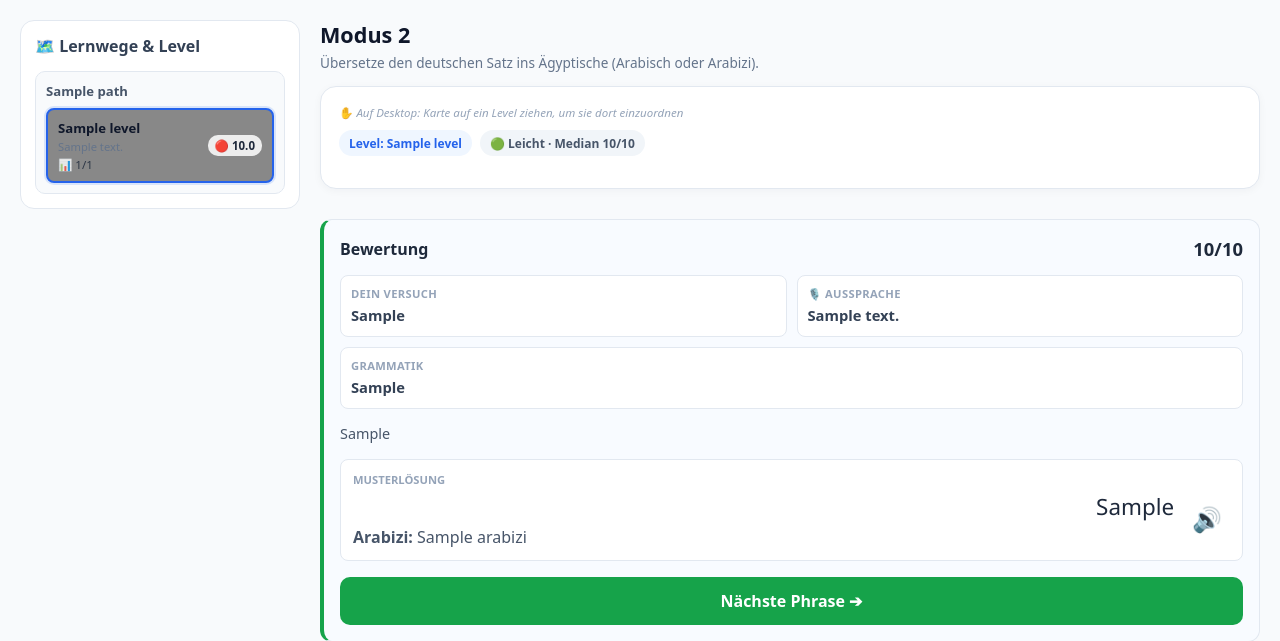
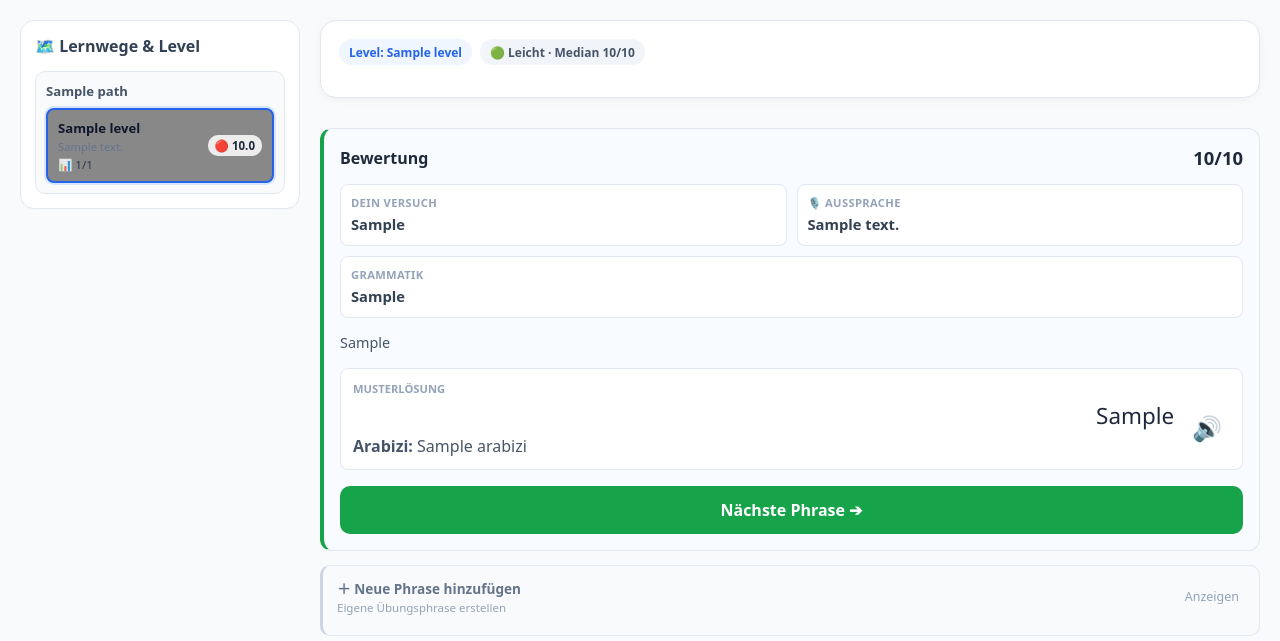
Before and after one commit to sbuersch/egyptian_trainer, a Django app: template learning/templates/learning/path_trainer.html in a window 1280 px wide. Shown: the top 641 px of the page. Run offline with Django 5.2, Linux system fonts and the light colour scheme; tables that the repository leaves empty hold one stand-in row (values such as "Sample post"); the template is opened without the code that fills it: values that come from a table or form of the project are taken from there, most other values are stand-ins (such as "Sample title", 1, 10 or a date in 2020); data that the repository does not hold is empty.

Commit message:
minor ui changes

```diff
--- a/learning/templates/learning/path_trainer.html
+++ b/learning/templates/learning/path_trainer.html
@@ -764,11 +764,6 @@
          ===================================================== -->
     <main class="exercise-view">
 
-        <header class="exercise-header">
-            <h1>Modus 2</h1>
-            <p>Übersetze den deutschen Satz ins Ägyptische (Arabisch oder Arabizi).</p>
-        </header>
-
         {% if phrase %}
 
         <!-- =============================================
@@ -778,8 +773,6 @@
              draggable="true"
              data-phrase-id="{{ phrase.id }}"
              ondragstart="handleDragStart(event)">
-
-            <div class="drag-hint">✋ <i>Auf Desktop: Karte auf ein Level ziehen, um sie dort einzuordnen</i></div>
 
             <div class="phrase-meta">
                 <span class="selected-level">Level: {{ selected_level.name }}</span>
@@ -832,15 +825,15 @@
                         <div class="secondary-actions">
                             <button type="submit" name="action" value="simple_help"
                                     formnovalidate class="btn-secondary help-simple">
-                                Hilfe 💡
+                                Hilfe
                             </button>
                             <button type="submit" name="action" value="detailed_help"
                                     formnovalidate class="btn-secondary help-detailed">
-                                Detail-Hilfe 📚
+                                Detail-Hilfe
                             </button>
                             <button type="submit" name="action" value="skip"
                                     formnovalidate class="btn-secondary btn-skip">
-                                Überspringen ⏭️
+                                Überspringen
                             </button>
                         </div>
                     </div>
```
